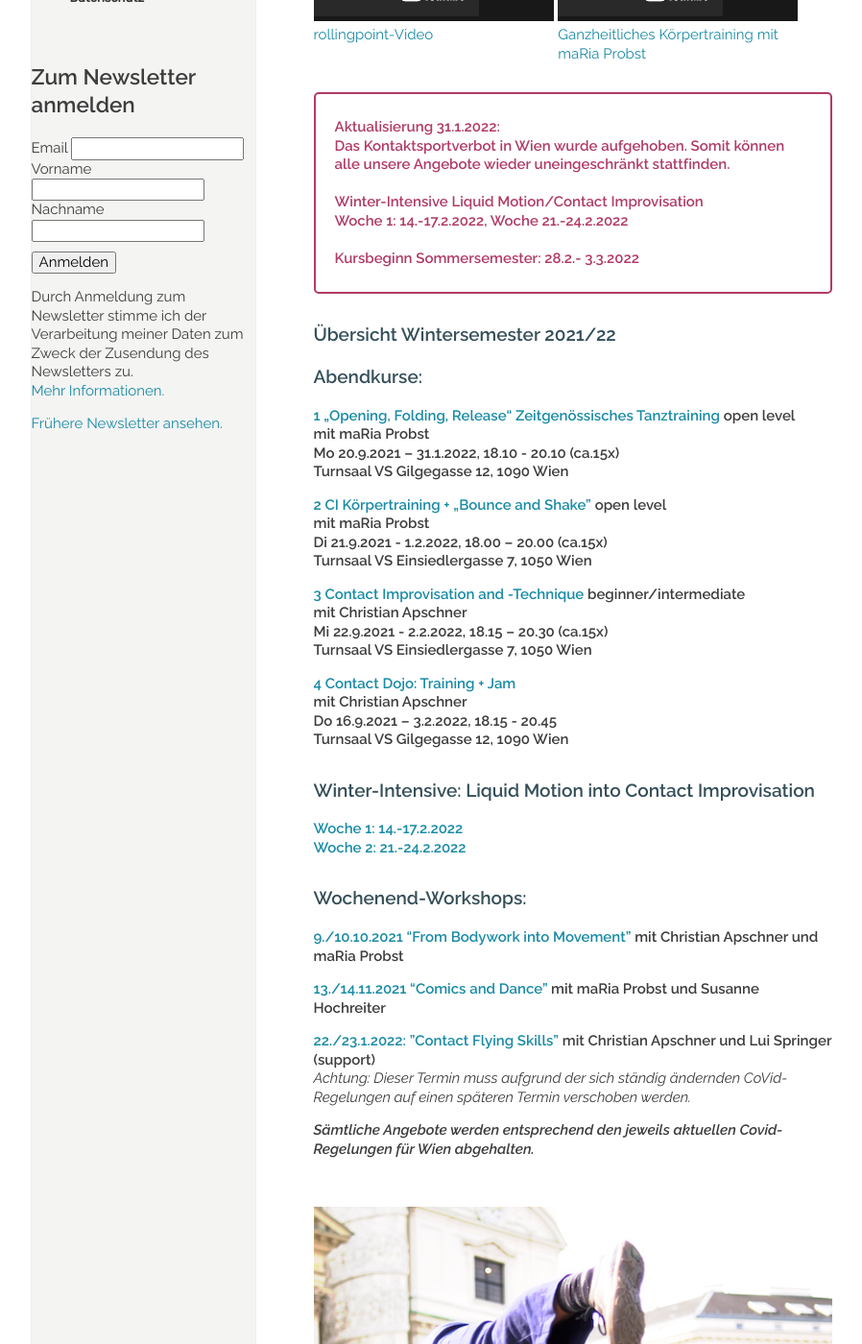
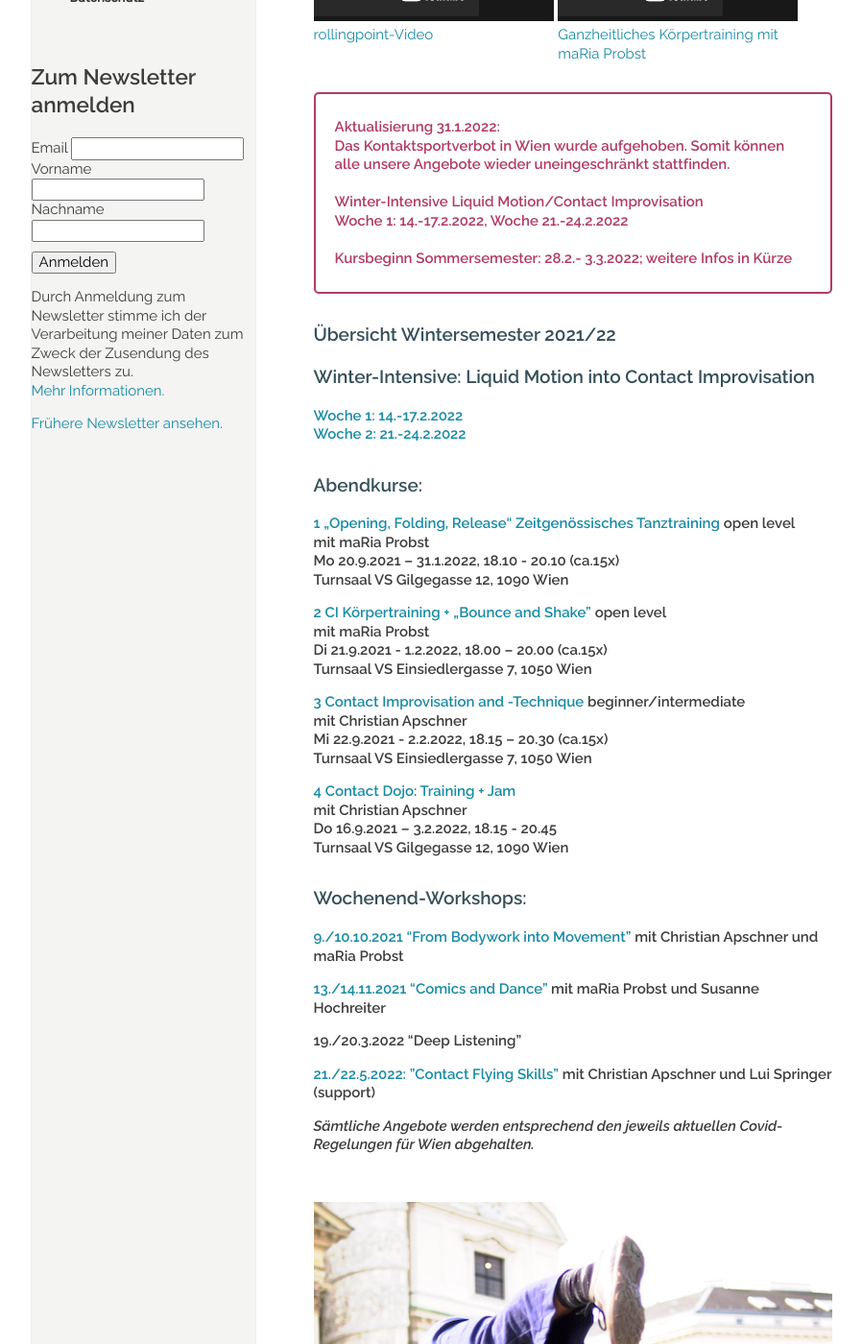
Before and after one commit to manulari/rollingpointat, a Jekyll site: the page built from _pages_de/index.md, in a window 1280 px wide and 1400 px high, scrolled down 855 px. Shown: the whole window at 96% size, without its empty margins (152-1050 px from the left). Built offline with Jekyll 4.4.1, drawn with Linux system fonts in a browser that asks for light colours; comment, search, counter and statistics services are not loaded.

Commit message:
Update page (de) “index”

```diff
--- a/_pages_de/index.md
+++ b/_pages_de/index.md
@@ -21,9 +21,14 @@ Fotocredit: Johannes Stolba
 > **Winter-Intensive Liquid Motion/Contact Improvisation**\
 > **Woche 1: 14.-17.2.2022, Woche 21.-24.2.2022**\
 > \
-> **Kursbeginn Sommersemester: 28.2.- 3.3.2022**
+> **Kursbeginn Sommersemester: 28.2.- 3.3.2022; weitere Infos in Kürze**
 
 ### Übersicht Wintersemester 2021/22
+
+### **Winter-Intensive: Liquid Motion into Contact Improvisation**
+
+[**Woche 1: 14.-17.2.2022**\
+**Woche 2: 21.-24.2.2022**](https://rollingpoint.at/winterintensive)
 
 ### Abendkurse:
 
@@ -47,19 +52,15 @@ Turnsaal VS Einsiedlergasse 7, 1050 Wien**
 **Do 16.9.2021 – 3.2.2022, 18.15 - 20.45**\
 **Turnsaal VS Gilgegasse 12, 1090 Wien**
 
-### **Winter-Intensive: Liquid Motion into Contact Improvisation**
-
-[**Woche 1: 14.-17.2.2022**\
-**Woche 2: 21.-24.2.2022**](https://rollingpoint.at/winterintensive)
-
 ### Wochenend-Workshops:
 
 **[9./10.10.2021 "From Bodywork into Movement"](/workshops#bodywork)** **mit Christian Apschner und maRia Probst**
 
 **[13./14.11.2021 "Comics and Dance"](/workshops#comics) mit maRia Probst und Susanne Hochreiter**
 
-**[22./23.1.2022: "Contact Flying Skills"](/workshops#flying)** **mit Christian Apschner und Lui Springer (support)**\
-*Achtung: Dieser Termin muss aufgrund der sich ständig ändernden CoVid-Regelungen auf einen späteren Termin verschoben werden.*
+**19./20.3.2022 "Deep Listening"**
+
+**[21./22.5.2022: "Contact Flying Skills"](/workshops#flying)** **mit Christian Apschner und Lui Springer (support)**
 
 ***Sämtliche Angebote werden entsprechend den jeweils aktuellen Covid-Regelungen für Wien abgehalten.***
 
```
